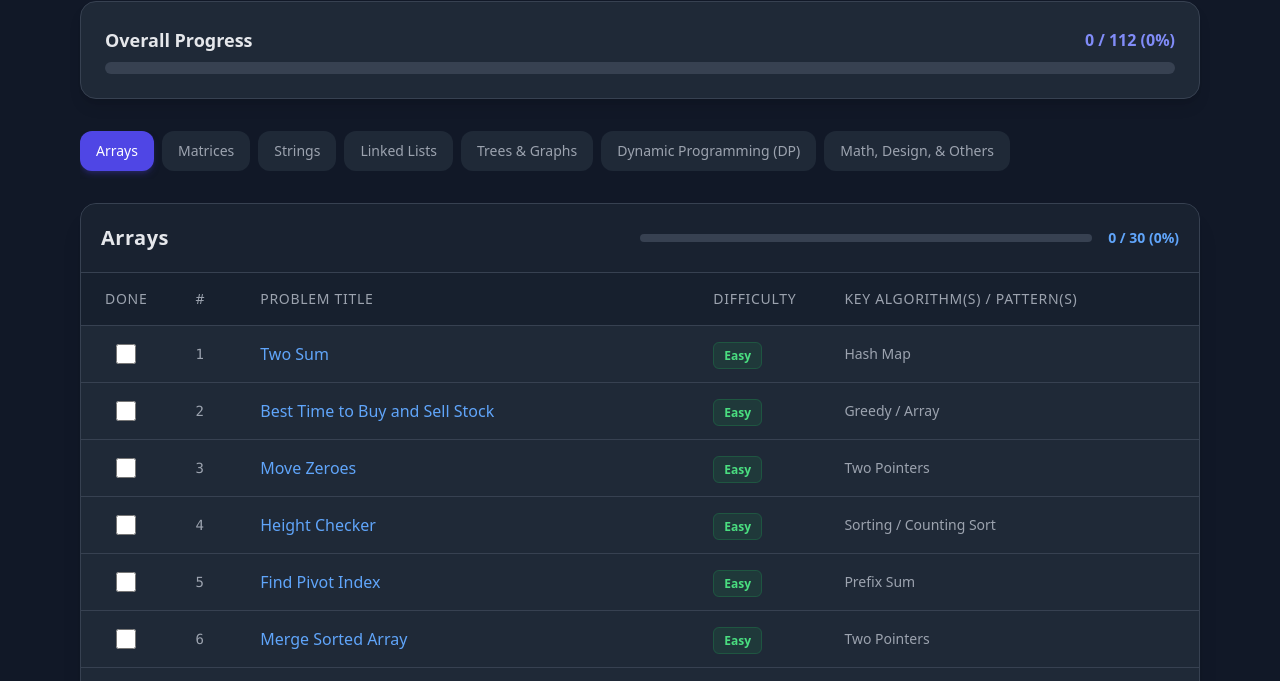
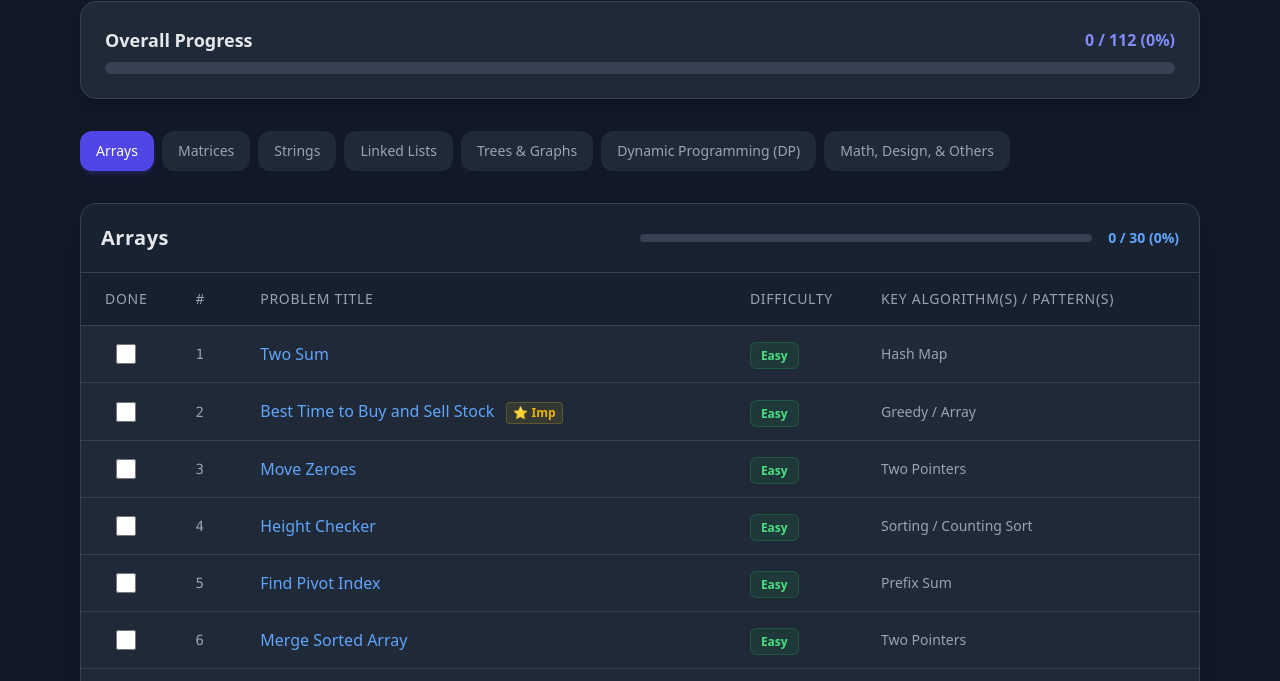
Before and after one commit to Antriksh-23/dsaquestion, a plain HTML site: page index.html in a window 1280 px wide. Shown: the part 87-768 px from the top of the page. Drawn offline with nearby package versions, Linux system fonts and the light colour scheme.

Commit message:
Update index.html

```diff
--- a/index.html
+++ b/index.html
@@ -99,18 +99,18 @@
         const dsaData = {
             "Arrays": [
                 { num: 1, title: "Two Sum", diff: "Easy", pattern: "Hash Map", slug: "two-sum" },
-                { num: 2, title: "Best Time to Buy and Sell Stock", diff: "Easy", pattern: "Greedy / Array", slug: "best-time-to-buy-and-sell-stock" },
+                { num: 2, title: "Best Time to Buy and Sell Stock", diff: "Easy", pattern: "Greedy / Array", slug: "best-time-to-buy-and-sell-stock", imp: true },
                 { num: 3, title: "Move Zeroes", diff: "Easy", pattern: "Two Pointers", slug: "move-zeroes" },
                 { num: 4, title: "Height Checker", diff: "Easy", pattern: "Sorting / Counting Sort", slug: "height-checker" },
                 { num: 5, title: "Find Pivot Index", diff: "Easy", pattern: "Prefix Sum", slug: "find-pivot-index" },
                 { num: 6, title: "Merge Sorted Array", diff: "Easy", pattern: "Two Pointers", slug: "merge-sorted-array" },
                 { num: 7, title: "Maximum Product of Three Numbers", diff: "Easy", pattern: "Math / Sorting", slug: "maximum-product-of-three-numbers" },
-                { num: 8, title: "Minimum Size Subarray Sum", diff: "Medium", pattern: "Sliding Window", slug: "minimum-size-subarray-sum" },
-                { num: 9, title: "Container With Most Water", diff: "Medium", pattern: "Two Pointers", slug: "container-with-most-water" },
-                { num: 10, title: "Best Time to Buy and Sell Stock II", diff: "Medium", pattern: "Greedy", slug: "best-time-to-buy-and-sell-stock-ii" },
-                { num: 11, title: "Subarray Sum Equals K", diff: "Medium", pattern: "Prefix Sum / Hash Map", slug: "subarray-sum-equals-k" },
-                { num: 12, title: "Merge Intervals", diff: "Medium", pattern: "Sorting", slug: "merge-intervals" },
-                { num: 13, title: "K-diff Pairs in an Array", diff: "Medium", pattern: "Hash Map / Two Pointers", slug: "k-diff-pairs-in-an-array" },
+                { num: 8, title: "Minimum Size Subarray Sum", diff: "Medium", pattern: "Sliding Window", slug: "minimum-size-subarray-sum", imp: true },
+                { num: 9, title: "Container With Most Water", diff: "Medium", pattern: "Two Pointers", slug: "container-with-most-water", imp: true },
+                { num: 10, title: "Best Time to Buy and Sell Stock II", diff: "Medium", pattern: "Greedy", slug: "best-time-to-buy-and-sell-stock-ii", imp: true },
+                { num: 11, title: "Subarray Sum Equals K", diff: "Medium", pattern: "Prefix Sum / Hash Map", slug: "subarray-sum-equals-k", imp: true },
+                { num: 12, title: "Merge Intervals", diff: "Medium", pattern: "Sorting", slug: "merge-intervals", imp: true },
+                { num: 13, title: "K-diff Pairs in an Array", diff: "Medium", pattern: "Hash Map / Two Pointers", slug: "k-diff-pairs-in-an-array", imp: true },
                 { num: 14, title: "Product of Array Except Self", diff: "Medium", pattern: "Prefix & Suffix Arrays", slug: "product-of-array-except-self" },
                 { num: 15, title: "Find Minimum in Rotated Sorted Array", diff: "Medium", pattern: "Binary Search", slug: "find-minimum-in-rotated-sorted-array" },
                 { num: 16, title: "Search in Rotated Sorted Array", diff: "Medium", pattern: "Binary Search", slug: "search-in-rotated-sorted-array" },
@@ -122,9 +122,9 @@
                 { num: 22, title: "3Sum Closest", diff: "Medium", pattern: "Two Pointers", slug: "3sum-closest" },
                 { num: 23, title: "Rotate Array", diff: "Medium", pattern: "Math / Reversal", slug: "rotate-array" },
                 { num: 24, title: "Insert Delete GetRandom O(1)", diff: "Medium", pattern: "Hash Map + Dynamic Array", slug: "insert-delete-getrandom-o1" },
-                { num: 25, title: "Trapping Rainwater", diff: "Hard", pattern: "Two Pointers / Monotonic Stack", slug: "trapping-rain-water" },
-                { num: 26, title: "Median of Two Sorted Arrays", diff: "Hard", pattern: "Binary Search", slug: "median-of-two-sorted-arrays" },
-                { num: 27, title: "Shortest Subarray with Sum at Least K", diff: "Hard", pattern: "Sliding Window / Deque", slug: "shortest-subarray-with-sum-at-least-k" },
+                { num: 25, title: "Trapping Rainwater", diff: "Hard", pattern: "Two Pointers / Monotonic Stack", slug: "trapping-rain-water", imp: true },
+                { num: 26, title: "Median of Two Sorted Arrays", diff: "Hard", pattern: "Binary Search", slug: "median-of-two-sorted-arrays", imp: true },
+                { num: 27, title: "Shortest Subarray with Sum at Least K", diff: "Hard", pattern: "Sliding Window / Deque", slug: "shortest-subarray-with-sum-at-least-k", imp: true },
                 { num: 28, title: "The Skyline Problem", diff: "Hard", pattern: "Line Sweep / Heap", slug: "the-skyline-problem" },
                 { num: 29, title: "Subarrays with K Different Integers", diff: "Hard", pattern: "Sliding Window", slug: "subarrays-with-k-different-integers" },
                 { num: 30, title: "Peak Index in a Mountain Array", diff: "Medium", pattern: "Binary Search", slug: "peak-index-in-a-mountain-array" }
@@ -135,15 +135,15 @@
                 { num: 3, title: "Game of Life", diff: "Medium", pattern: "Matrix / State Simulation", slug: "game-of-life" }
             ],
             "Strings": [
-                { num: 1, title: "First Unique Character in a String", diff: "Easy", pattern: "Hash Map / Counting", slug: "first-unique-character-in-a-string" },
+                { num: 1, title: "First Unique Character in a String", diff: "Easy", pattern: "Hash Map / Counting", slug: "first-unique-character-in-a-string", imp: true },
                 { num: 2, title: "Reverse String", diff: "Easy", pattern: "Two Pointers", slug: "reverse-string" },
                 { num: 3, title: "Valid Anagram", diff: "Easy", pattern: "Hash Map / Counting", slug: "valid-anagram" },
                 { num: 4, title: "DI String Match", diff: "Easy", pattern: "Greedy / Math", slug: "di-string-match" },
                 { num: 5, title: "Roman to Integer", diff: "Easy", pattern: "Hash Map", slug: "roman-to-integer" },
                 { num: 6, title: "Valid Parentheses", diff: "Easy", pattern: "Stack", slug: "valid-parentheses" },
                 { num: 7, title: "Perform String Shifts", diff: "Easy", pattern: "String / Math", slug: "perform-string-shifts" },
-                { num: 8, title: "Longest Substring Without Repeating Characters", diff: "Medium", pattern: "Sliding Window", slug: "longest-substring-without-repeating-characters" },
-                { num: 9, title: "Find All Anagrams in a String", diff: "Medium", pattern: "Sliding Window", slug: "find-all-anagrams-in-a-string" },
+                { num: 8, title: "Longest Substring Without Repeating Characters", diff: "Medium", pattern: "Sliding Window", slug: "longest-substring-without-repeating-characters", imp: true },
+                { num: 9, title: "Find All Anagrams in a String", diff: "Medium", pattern: "Sliding Window", slug: "find-all-anagrams-in-a-string", imp: true },
                 { num: 10, title: "String Compression", diff: "Medium", pattern: "Two Pointers", slug: "string-compression" },
                 { num: 11, title: "Remove Comments", diff: "Medium", pattern: "String Parsing", slug: "remove-comments" },
                 { num: 12, title: "String to Integer (atoi)", diff: "Medium", pattern: "Parsing / Math", slug: "string-to-integer-atoi" },
@@ -151,11 +151,11 @@
                 { num: 14, title: "Remove All Adjacent Duplicates in String II", diff: "Medium", pattern: "Stack", slug: "remove-all-adjacent-duplicates-in-string-ii" },
                 { num: 15, title: "Daily Temperatures", diff: "Medium", pattern: "Monotonic Stack", slug: "daily-temperatures" },
                 { num: 16, title: "Letter Combinations of a Phone Number", diff: "Medium", pattern: "Backtracking / DFS", slug: "letter-combinations-of-a-phone-number" },
-                { num: 17, title: "Longest Word in Dictionary through Deleting", diff: "Medium", pattern: "Two Pointers", slug: "longest-word-in-dictionary-through-deleting" },
+                { num: 17, title: "Longest Word in Dictionary through Deleting", diff: "Medium", pattern: "Two Pointers", slug: "longest-word-in-dictionary-through-deleting", imp: true },
                 { num: 18, title: "Minimum Window Substring", diff: "Hard", pattern: "Sliding Window", slug: "minimum-window-substring" },
                 { num: 19, title: "Last Substring in Lexicographical Order", diff: "Hard", pattern: "Two Pointers", slug: "last-substring-in-lexicographical-order" },
                 { num: 20, title: "Wildcard Matching", diff: "Hard", pattern: "Dynamic Programming / Greedy", slug: "wildcard-matching" },
-                { num: 21, title: "Longest Word in Dictionary", diff: "Medium", pattern: "Trie / Hash Map", slug: "longest-word-in-dictionary" }
+                { num: 21, title: "Longest Word in Dictionary", diff: "Medium", pattern: "Trie / Hash Map", slug: "longest-word-in-dictionary", imp: true }
             ],
             "Linked Lists": [
                 { num: 1, title: "Linked List Cycle", diff: "Easy", pattern: "Fast & Slow Pointers", slug: "linked-list-cycle" },
@@ -169,9 +169,9 @@
             "Trees & Graphs": [
                 { num: 1, title: "Maximum Depth of Binary Tree", diff: "Easy", pattern: "DFS / BFS", slug: "maximum-depth-of-binary-tree" },
                 { num: 2, title: "Cousins in Binary Tree", diff: "Easy", pattern: "BFS / DFS", slug: "cousins-in-binary-tree" },
-                { num: 3, title: "Number of Islands", diff: "Medium", pattern: "DFS / BFS / Union Find", slug: "number-of-islands" },
-                { num: 4, title: "Friend Circles", diff: "Medium", pattern: "DFS / Union Find", slug: "friend-circles" },
-                { num: 5, title: "Validate Binary Search Tree", diff: "Medium", pattern: "DFS / Inorder Traversal", slug: "validate-binary-search-tree" },
+                { num: 3, title: "Number of Islands", diff: "Medium", pattern: "DFS / BFS / Union Find", slug: "number-of-islands", imp: true },
+                { num: 4, title: "Friend Circles", diff: "Medium", pattern: "DFS / Union Find", slug: "friend-circles", imp: true },
+                { num: 5, title: "Validate Binary Search Tree", diff: "Medium", pattern: "DFS / Inorder Traversal", slug: "validate-binary-search-tree", imp: true },
                 { num: 6, title: "Recover Binary Search Tree", diff: "Medium", pattern: "DFS / Morris Traversal", slug: "recover-binary-search-tree" },
                 { num: 7, title: "Path with Maximum Gold", diff: "Medium", pattern: "Backtracking / DFS", slug: "path-with-maximum-gold" },
                 { num: 8, title: "Course Schedule", diff: "Medium", pattern: "Topological Sort / Graph", slug: "course-schedule" },
@@ -181,9 +181,9 @@
                 { num: 12, title: "Shortest Distance from All Buildings", diff: "Hard", pattern: "BFS", slug: "shortest-distance-from-all-buildings" }
             ],
             "Dynamic Programming (DP)": [
-                { num: 1, title: "Climbing Stairs", diff: "Easy", pattern: "Fibonacci / 1D DP", slug: "climbing-stairs" },
-                { num: 2, title: "Minimum Path Sum", diff: "Medium", pattern: "2D Grid DP", slug: "minimum-path-sum" },
-                { num: 3, title: "Coin Change", diff: "Medium", pattern: "Knapsack DP", slug: "coin-change" },
+                { num: 1, title: "Climbing Stairs", diff: "Easy", pattern: "Fibonacci / 1D DP", slug: "climbing-stairs", imp: true },
+                { num: 2, title: "Minimum Path Sum", diff: "Medium", pattern: "2D Grid DP", slug: "minimum-path-sum", imp: true },
+                { num: 3, title: "Coin Change", diff: "Medium", pattern: "Knapsack DP", slug: "coin-change", imp: true },
                 { num: 4, title: "Decode Ways", diff: "Medium", pattern: "1D DP", slug: "decode-ways" },
                 { num: 5, title: "Minimum Falling Path Sum", diff: "Medium", pattern: "2D Grid DP", slug: "minimum-falling-path-sum" },
                 { num: 6, title: "Unique Paths", diff: "Medium", pattern: "2D Grid DP / Combinatorics", slug: "unique-paths" },
@@ -195,14 +195,14 @@
                 { num: 12, title: "Min Cost Climbing Stairs", diff: "Easy", pattern: "1D DP", slug: "min-cost-climbing-stairs" }
             ],
             "Math, Design, & Others": [
-                { num: 1, title: "Design HashMap", diff: "Easy", pattern: "Hash Table Design", slug: "design-hashmap" },
+                { num: 1, title: "Design HashMap", diff: "Easy", pattern: "Hash Table Design", slug: "design-hashmap", imp: true },
                 { num: 2, title: "High Five", diff: "Easy", pattern: "Hash Map + Priority Queue", slug: "high-five" },
                 { num: 3, title: "Robot Return to Origin", diff: "Easy", pattern: "Simulation / Math", slug: "robot-return-to-origin" },
                 { num: 4, title: "Pascal's Triangle II", diff: "Easy", pattern: "Math / Combinatorics", slug: "pascals-triangle-ii" },
                 { num: 5, title: "Pascal's Triangle", diff: "Easy", pattern: "Math / Array", slug: "pascals-triangle" },
                 { num: 6, title: "Rectangle Overlap", diff: "Easy", pattern: "Geometry / Math", slug: "rectangle-overlap" },
-                { num: 7, title: "Fraction to Recurring Decimal", diff: "Medium", pattern: "Math / Hash Map", slug: "fraction-to-recurring-decimal" },
-                { num: 8, title: "Count Primes", diff: "Medium", pattern: "Sieve of Eratosthenes", slug: "count-primes" },
+                { num: 7, title: "Fraction to Recurring Decimal", diff: "Medium", pattern: "Math / Hash Map", slug: "fraction-to-recurring-decimal", imp: true },
+                { num: 8, title: "Count Primes", diff: "Medium", pattern: "Sieve of Eratosthenes", slug: "count-primes", imp: true },
                 { num: 9, title: "Knight Probability in Chessboard", diff: "Medium", pattern: "DP / Probability", slug: "knight-probability-in-chessboard" },
                 { num: 10, title: "Fraction Addition and Subtraction", diff: "Medium", pattern: "Math / Parsing", slug: "fraction-addition-and-subtraction" },
                 { num: 11, title: "Robot Bounded In Circle", diff: "Medium", pattern: "Simulation / Math", slug: "robot-bounded-in-circle" },
@@ -304,6 +304,8 @@
                 // Use explicit slug for accurate URLs
                 const slug = prob.slug;
 
+                const impBadge = prob.imp ? `<span class="ml-2 inline-flex items-center rounded bg-yellow-400/10 px-1.5 py-0.5 text-xs font-semibold text-yellow-500 border border-yellow-400/20">⭐ Imp</span>` : '';
+
                 const tr = document.createElement('tr');
                 tr.className = `hover:bg-gray-750/50 transition-colors group ${isChecked ? 'bg-indigo-900/10' : ''}`;
                 tr.id = `row_${id}`;
@@ -323,6 +325,7 @@
                         <a href="https://leetcode.com/problems/${slug}/" target="_blank" rel="noopener noreferrer" id="title_${id}" class="font-medium transition-all ${isChecked ? 'line-through text-gray-500' : 'text-blue-400 hover:text-blue-300 hover:underline'}">
                             ${prob.title}
                         </a>
+                        ${impBadge}
                     </td>
                     <td class="px-6 py-4">
                         <span class="px-2.5 py-1 text-xs font-semibold rounded-md border ${badgeClass}">
```
